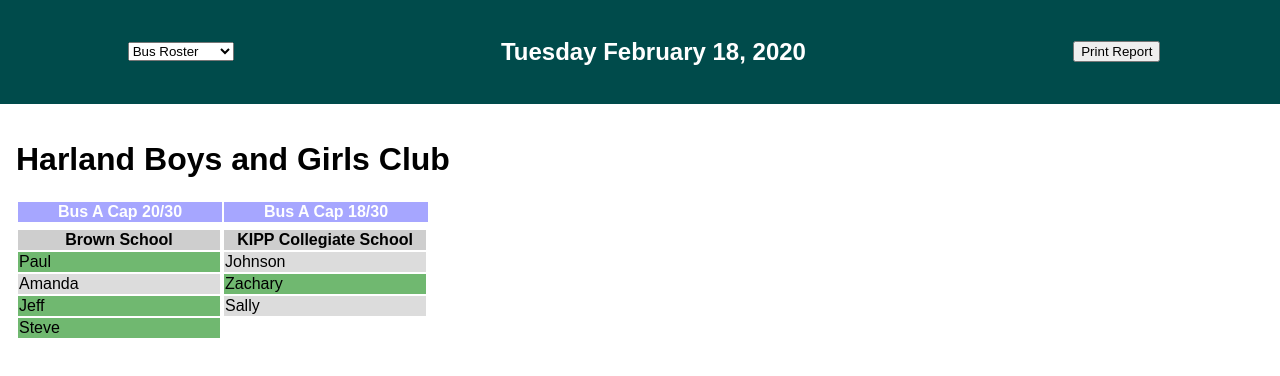
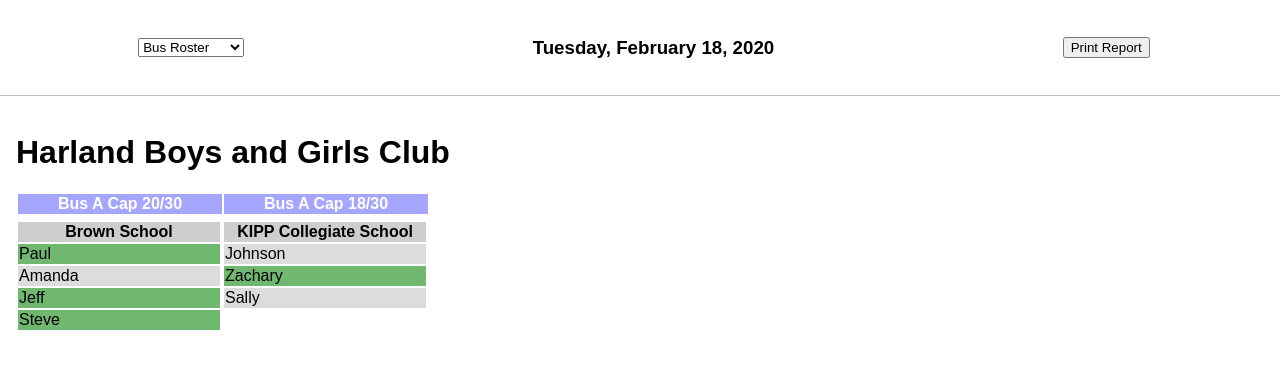
Before and after one commit to GTBitsOfGood/bgc-safety, a Next.js app: page /roster in a window 1280 px wide. Shown: the top 376 px of the page. Built offline with nearby package versions, Linux system fonts and the light colour scheme.

Commit message:
Minor style changes

```diff
--- a/client/components/Header/Header.jsx
+++ b/client/components/Header/Header.jsx
@@ -27,7 +27,7 @@ const Header = () => {
       "Friday",
       "Saturday"
     ];
-    return `${days[today.getDay()]} ${
+    return `${days[today.getDay()]}, ${
       months[today.getMonth()]
     } ${today.getDate()}, ${today.getFullYear()}`;
   }
@@ -38,9 +38,9 @@ const Header = () => {
         <option value="roster">Bus Roster</option>
         <option value="checkIn">Club Check In</option>
       </select>
-      <h2 style={{ padding: "10px 20px", textAlign: "center", color: "white" }}>
+      <h3 style={{ padding: "10px 20px", textAlign: "center" }}>
         {getDate()}
-      </h2>
+      </h3>
       <button onClick="" type="submit">
         Print Report
       </button>
--- a/client/components/Header/Header.module.css
+++ b/client/components/Header/Header.module.css
@@ -4,20 +4,6 @@
     flex-direction: row;
     justify-content: space-around;
     padding: 8px 4px;
-    background-color: #004b4b;
     align-items: center;
+    border-bottom: 1px solid rgba(128, 128, 128, 0.5);
 }
-
-.route {
-    color: white;
-    padding: 12px 24px;
-    margin: 0 16px;
-    font-size: 20px;
-    cursor: pointer;
-    border-radius: 8px;
-    transition: 0.25s background-color;
-}
-
-.route:hover {
-    background-color: #002d2d;
-}
--- a/pages/roster.module.css
+++ b/pages/roster.module.css
@@ -12,20 +12,17 @@
 .th {
     background-color: rgba(128, 128, 128, 0.39);
     width: 200px;
-    /* border-right: 10px solid white; */
 }
 
 .td {
     background-color: rgba(0, 128, 0, 0.562);
     width: fill;
-    /* border-right: 10px solid white; */
 }
 
 
 .tdNotCheckedIn {
     background-color:rgb(220,220,220);
     width: fill;
-    /* border-right: 10px solid white; */
 }
 
 .bustable {
```
